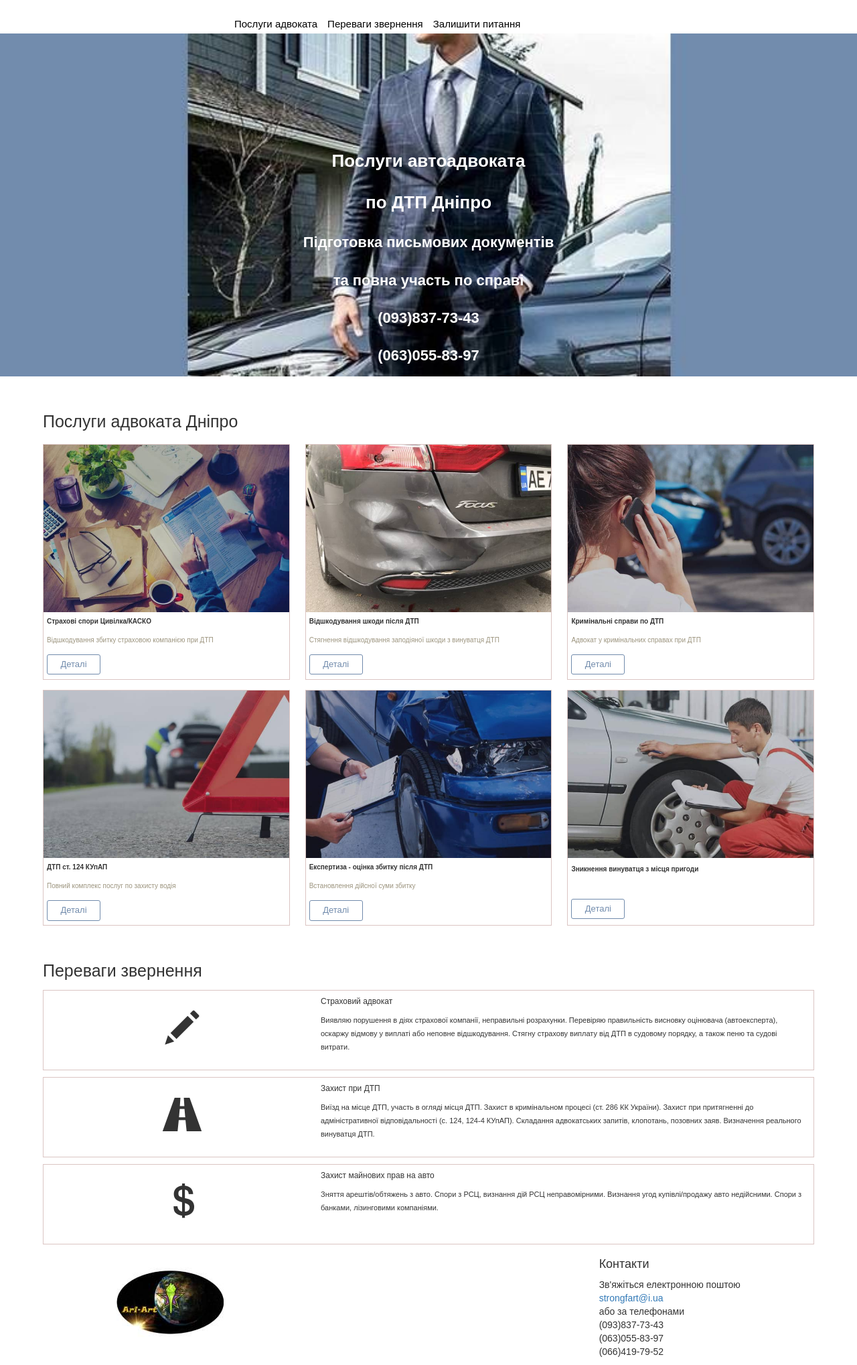
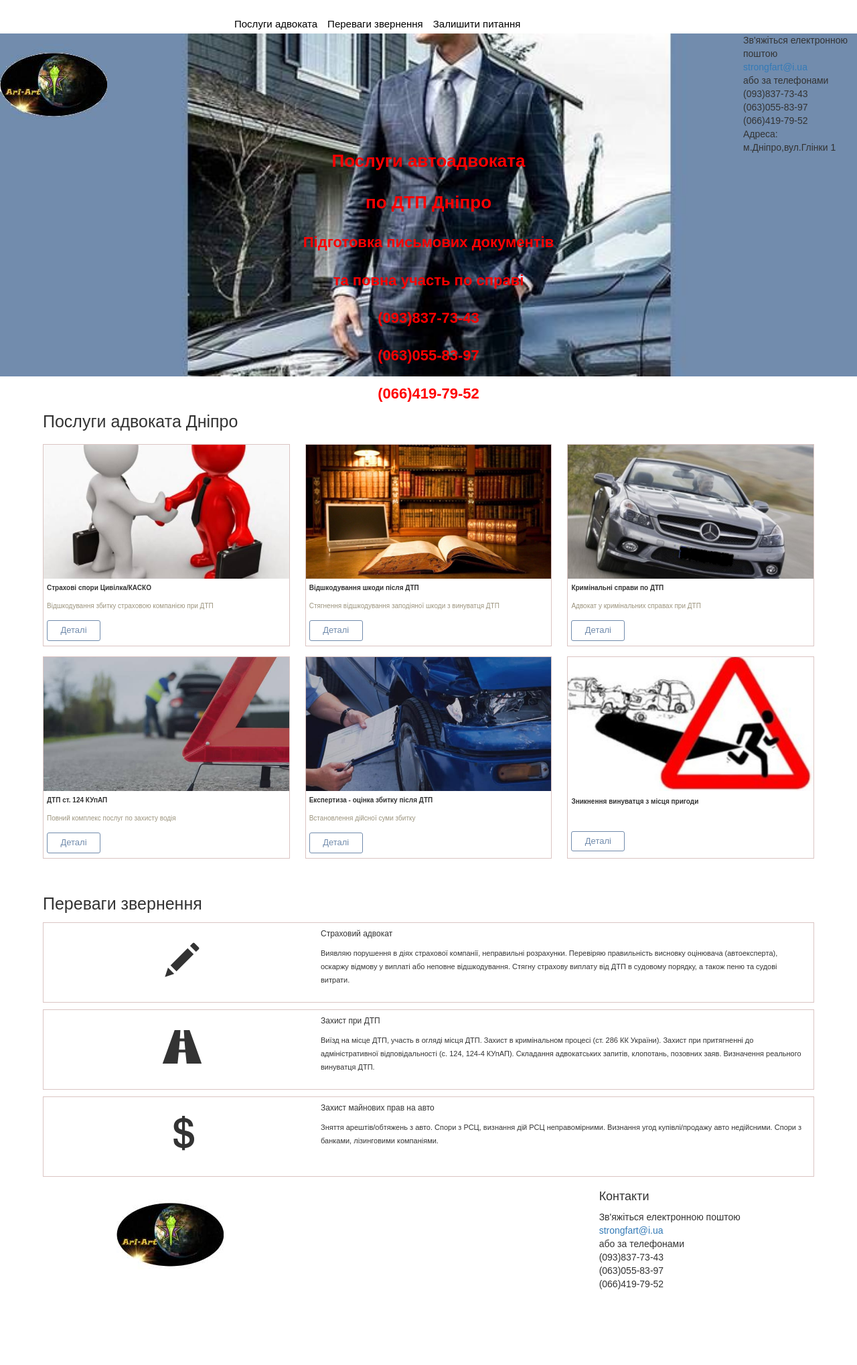
Before and after one commit to AndreiChornii/layer, a PHP site: page / in a window 1280 px wide. Shown: the whole page at 67% size. After the commit the page ends 1925 px from the top, so only its background shows below. Run offline with PHP 8.4, Linux system fonts and the light colour scheme; some libraries are stand-ins or nearby versions.

Commit message:
fix_011220

```diff
--- a/classes/Ijdb/Controllers/Joke.php
+++ b/classes/Ijdb/Controllers/Joke.php
@@ -77,6 +77,18 @@
         $title = 'lawyer-dnepr';
 
         return ['template' => 'criminal.html.php', 'title' => $title];
+    }
+
+    public function dtp_124() {
+        $title = 'lawyer-dnepr';
+
+        return ['template' => 'dtp_124.html.php', 'title' => $title];
+    }
+
+    public function expertise() {
+        $title = 'lawyer-dnepr';
+
+        return ['template' => 'expertise.html.php', 'title' => $title];
     }
 
     public function delete() {
--- a/classes/Ijdb/IjdbRoutes.php
+++ b/classes/Ijdb/IjdbRoutes.php
@@ -193,6 +193,18 @@
                     'action' => 'criminal'
                 ]
             ],
+            'lawyers/dtp_124' => [
+                'GET' => [
+                    'controller' => $jokeController,
+                    'action' => 'dtp_124'
+                ]
+            ],
+            'lawyers/expertize' => [
+                'GET' => [
+                    'controller' => $jokeController,
+                    'action' => 'expertise'
+                ]
+            ],
             'lawyers/email' => [
                 'GET' => [
                     'controller' => $emailController,
--- a/public/jokes.css
+++ b/public/jokes.css
@@ -31,7 +31,7 @@
     font-weight: bold;
 }
 
-p {margin-bottom: 1em;}
+/*p {margin-bottom: 1em;}*/
 
 body {font-size: 1.4em; font-family: arial, helvetica, sans-serif}
 input, label, select, textarea {float: left; width: 15em; margin-bottom: 1em;  padding: 0.5em;}
@@ -111,6 +111,7 @@
 p{
     text-align: justify;
     text-indent: 30px;
+    padding: 0 10px 0 10px;
 }
 
 /*
--- a/public/style.css
+++ b/public/style.css
@@ -45,6 +45,25 @@
     background-size:  cover;
     min-height: 512px;
     max-width: 100%;
+}
+
+#logotype_in_header{
+    width: 160px;
+    height: 150px;
+    /*border: 1px solid black;*/
+    background-image: url(img/ari-art_oval_small.jpg);
+    position: absolute;
+    margin-top: 50px;
+}
+
+#right_block_in_header{
+    width: 170px;
+    height: 150px;
+    /*border: 1px solid black;*/
+    /*background-image: url(img/ari-art_oval_small.jpg);*/
+    position: absolute;
+    margin-top: 50px;
+    right: 0;
 }
 
 #banner{
@@ -174,7 +193,7 @@
 }
 
 #banner #navigation #MintoText span{
-    color: #fff;
+    color: red;
     font-size: 22px;
     font-weight: 550;
     margin-top: 25px;
@@ -353,13 +372,14 @@
 
 .hotels_view .picture_text_buttom{
     border: 1px solid #dbc5c3;
-    max-width: 32%;
+    width: 32%;
     margin-top: 15px;
 
 }
 
 .hotels_view .picture_text_buttom img{
-    max-width: 100%;
+    width: 100%; height: 200px; object-fit: cover;
+    /*max-width: 100%;*/
 }
 
 .hotels_view .picture_text_buttom .text_buttom{
@@ -556,11 +576,17 @@
     #banner #navigation #MintoText span {
         margin-top: 0px;
     }
+    #logotype_in_header, #right_block_in_header{
+        display:none;
+    }
 }
 
 @media(max-width: 600px){
     body{
         max-width: 600px;
+    }
+    header{
+        max-width: 100%;
     }
     .hamburger-menu{
         display: block;
@@ -618,6 +644,12 @@
         font-size: 20px;
         font-weight: 600;  text-decoration: none;
     }
+
+    .hotels_view .picture_text_buttom img{
+        width: 100%; height: 70px; object-fit: cover;
+        /*max-width: 100%;*/
+    }
+
     /*
     раздвигаем єлементы блока "Послуги адвоката"
      */
--- a/templates/home.html.php
+++ b/templates/home.html.php
@@ -13,11 +13,38 @@
 <body>
 <div id="container">
     <div id="banner">
+        <div id="logotype_in_header">
+
+        </div>
         <div id="header-menu">
+
             <ul>
                 <li id="hotels_in_header_menu"><a href="#hotels">Послуги адвоката</a></li>
                 <li id="trips_in_header_menu"><a href="#trips">Переваги звернення</a></li>
                 <li id="email_in_header_menu"><a href="lawyers/email">Залишити питання</a></li>
+            </ul>
+<!--            <div class="menu_in_header">-->
+<!--                <ul>-->
+<!--                    <li>Зв'яжіться електронною поштою</li>-->
+<!--                    <li><a href="mailto:strongfart@i.ua">strongfart@i.ua</a></li>-->
+<!--                    <li>або за телефонами</li>-->
+<!--                    <li>(093)837-73-43</li>-->
+<!--                    <li>(063)055-83-97</li>-->
+<!--                    <li>(066)419-79-52</li>-->
+<!--                    <li>вул.Глінки 1</li>-->
+<!--                </ul>-->
+<!--            </div>-->
+        </div>
+        <div id="right_block_in_header"  class="menu_footer">
+            <ul>
+                <li>Зв'яжіться електронною поштою</li>
+                <li><a href="mailto:strongfart@i.ua">strongfart@i.ua</a></li>
+                <li>або за телефонами</li>
+                <li>(093)837-73-43</li>
+                <li>(063)055-83-97</li>
+                <li>(066)419-79-52</li>
+                <li>Адреса:</li>
+                <li>м.Дніпро,вул.Глінки 1</li>
             </ul>
         </div>
         <div class="hamburger-menu">
@@ -64,7 +91,7 @@
         </div>
         <div class="hotels_view">
             <div class="picture_text_buttom">
-                <img src="img/casco.jpg" alt="">
+                <img src="img/one_casco_hello.jpg" alt="">
                 <div class="text_buttom">
                     <span>Страхові спори Цивілка/КАСКО</span>
                     <div class="text">
@@ -74,7 +101,7 @@
                 </div>
             </div>
             <div class="picture_text_buttom">
-                <img src="img/focus_sm.jpg" alt="">
+                <img src="img/two_books_vidshkoduvannia.jpg" alt="">
                 <div class="text_buttom">
                     <span>Відшкодування шкоди після ДТП</span>
                     <div class="text">
@@ -84,7 +111,7 @@
                 </div>
             </div>
             <div class="picture_text_buttom">
-                <img src="img/criminal.jpg" alt="">
+                <img src="img/three_criminal_mercedes.jpg" alt="">
                 <div class="text_buttom">
                     <span>Кримінальні справи по ДТП</span>
                     <div class="text">
@@ -100,7 +127,7 @@
                     <div class="text">
                         <div class="km">Повний комплекс послуг по захисту водія</div>
                     </div>
-                    <a href="#">Деталі</a>
+                    <a href="lawyers/dtp_124">Деталі</a>
                 </div>
             </div>
             <div class="picture_text_buttom">
@@ -110,11 +137,11 @@
                     <div class="text">
                         <div class="km">Встановлення дійсної суми збитку</div>
                     </div>
-                    <a href="#">Деталі</a>
+                    <a href="lawyers/expertize">Деталі</a>
                 </div>
             </div>
             <div class="picture_text_buttom">
-                <img src="img/trasology.jpg" alt="">
+                <img src="img/six_out_hide.jpg" alt="">
                 <div class="text_buttom">
                     <span>Зникнення винуватця з місця пригоди</span>
                     <div class="text">
--- a/templates/insurance_disputes.html.php
+++ b/templates/insurance_disputes.html.php
@@ -11,4 +11,4 @@
     термін до 12 днів.
     Допомога аварійного комісара при ДТП.
     Оцінка та підготовка висновку експертного дослідження пошкоджень.</p>
-<img src="/img/tas.jpg" alt="tas">
+<img src="/img/tas_only.jpg" alt="tas">
```
Also changed, not shown: templates/dtp_124.html.php (added, +17 -0 lines), templates/expertise.html.php (added, +24 -0 lines), templates/reimbursement.html.php (+5 -44 lines), public/img/one_casco_hello.jpg (added), public/img/one_casco_hello_big.jpg (added), public/img/six_out_hide.jpg (added), public/img/six_out_hide_old.jpg (added), public/img/tas_only.jpg (added), public/img/three_criminal_mercedes.jpg (added), public/img/three_criminal_mercedes_old.jpg (added), public/img/two_books_vidshkoduvannia.jpg (added).
